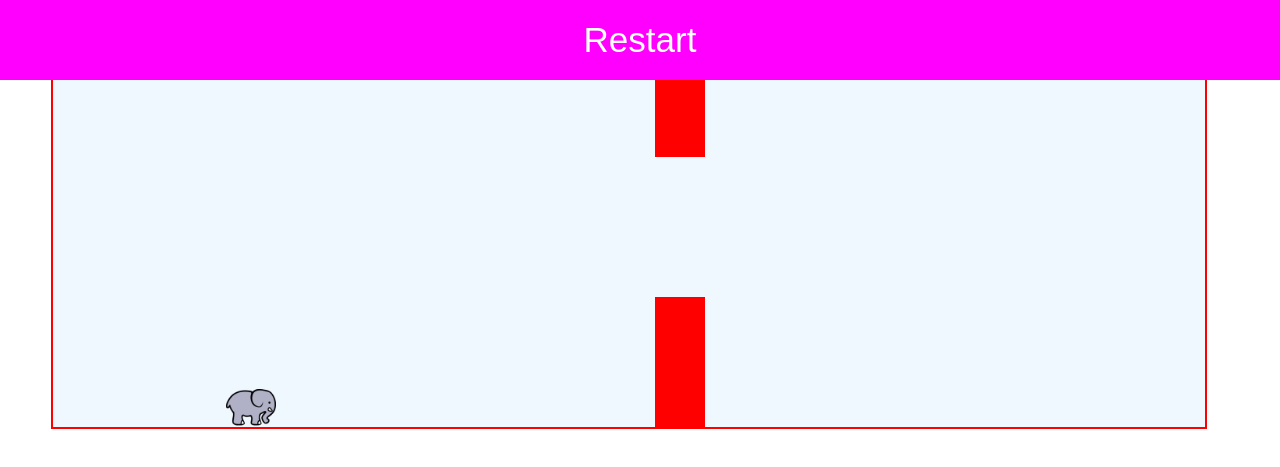
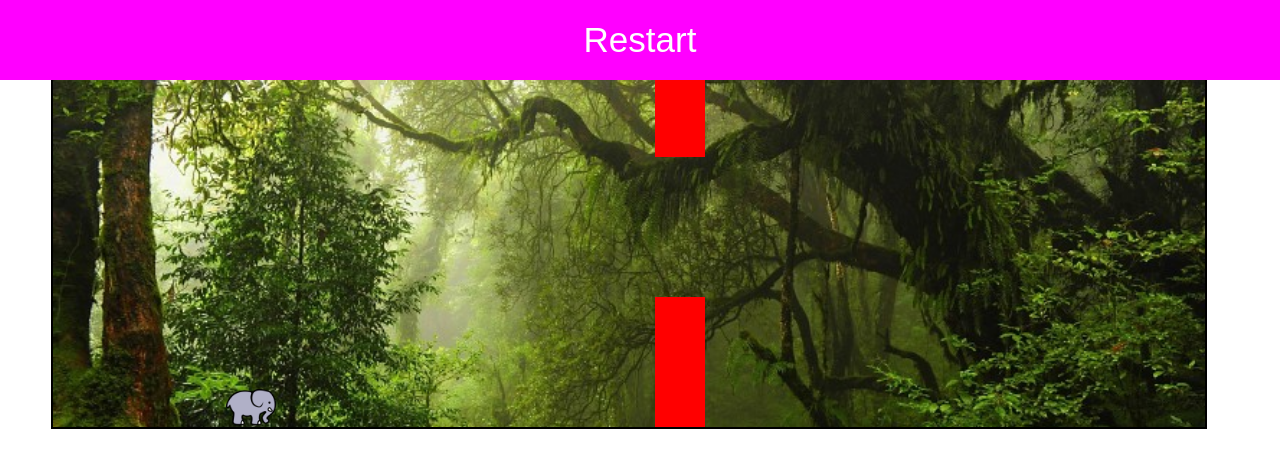
Before and after one commit to lanachiad/Flatty-Bird-Tutorial, a plain HTML site: page index.html in a window 1280 px wide. Shown: the top 467 px of the page. Drawn offline with nearby package versions, Linux system fonts and the light colour scheme.

Commit message:
Add jungle background and image

```diff
--- a/styles.css
+++ b/styles.css
@@ -5,8 +5,10 @@ body {
 }
 
 #container {
-  background-color: aliceblue;
-  border: 2px red solid;
+  background: url('images/jungle.jpg');
+  background-repeat: no-repeat;
+  background-size: cover;
+  border: 2px #000 solid;
   height: 400px;
   margin-left: 4%;
   margin-top: 25px;
```
Also changed, not shown: images/jungle.jpg (added), images/tree.jpg (added), images/tree.png (added).
